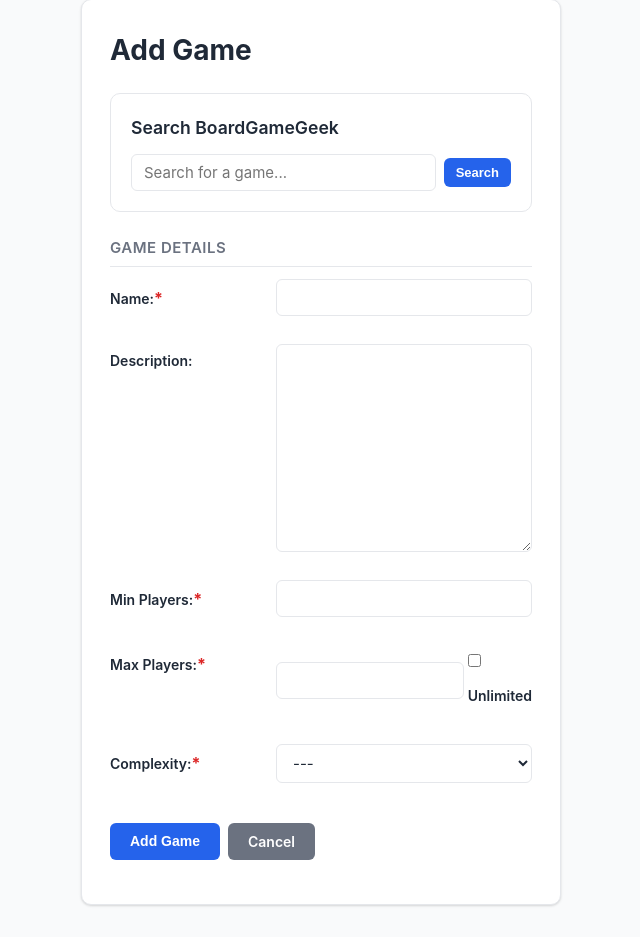
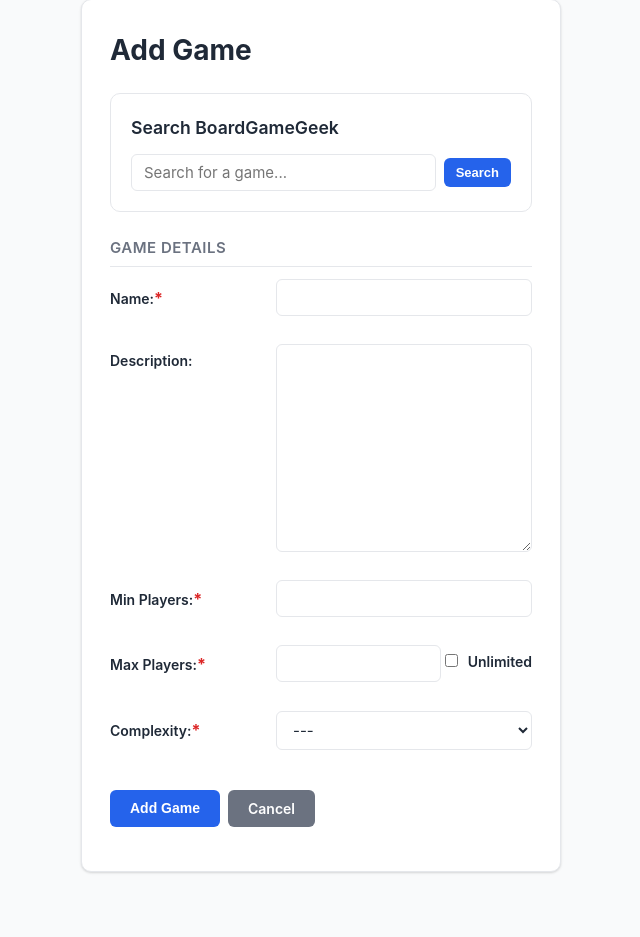
Before and after one commit to rzhang19/boardgames-AI, a Django app: page /games/add/ in a window 1280 px wide. Shown: the part 89-1026 px from the top of the page, without its empty margins (103-743 px from the left). After the commit the page ends 962 px from the top, so only its background shows below. Run offline with Django 5.2, Linux system fonts and the light colour scheme; the visitor is signed in with stand-in values (Sample User, id 1); data that the repository does not hold is empty.

Commit message:
update formatting of fields on Create/Edit game

```diff
--- a/club/forms.py
+++ b/club/forms.py
@@ -85,12 +85,12 @@ class BoardGameForm(forms.ModelForm):
     min_players = forms.IntegerField(
         required=True,
         min_value=1,
-        widget=forms.NumberInput(attrs={'min': '1'}),
+        widget=forms.NumberInput(attrs={'min': '1', 'class': 'player-count-input'}),
     )
     max_players = forms.IntegerField(
         required=False,
         min_value=1,
-        widget=forms.NumberInput(attrs={'min': '1'}),
+        widget=forms.NumberInput(attrs={'min': '1', 'class': 'player-count-input'}),
     )
     max_players_unlimited = forms.BooleanField(required=False)
 
--- a/templates/club/game_form.html
+++ b/templates/club/game_form.html
@@ -82,6 +82,20 @@
         </div>
     </form>
 </div>
+
+<style>
+    .player-count-input {
+        width: 5rem;
+    }
+    .inline-checkbox {
+        display: inline-flex;
+        align-items: center;
+        gap: 4px;
+        white-space: nowrap;
+        font-size: 0.875rem;
+        font-weight: 400;
+    }
+</style>
 
 <script>
 (function() {
```
